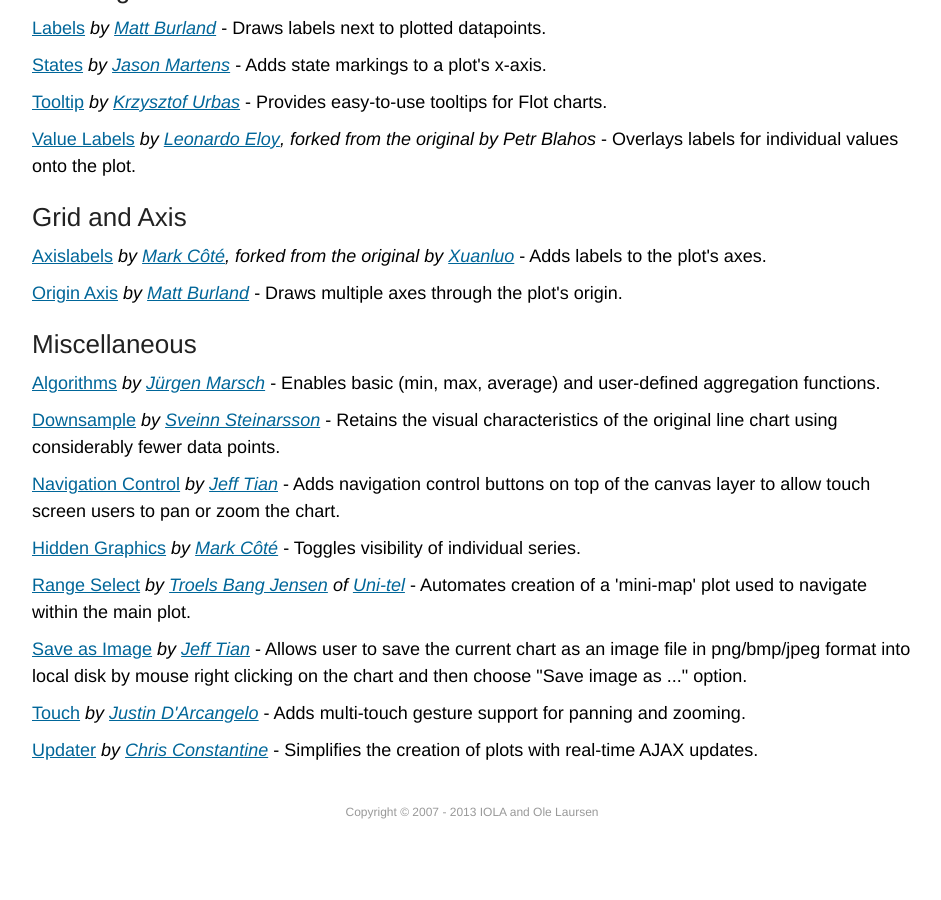
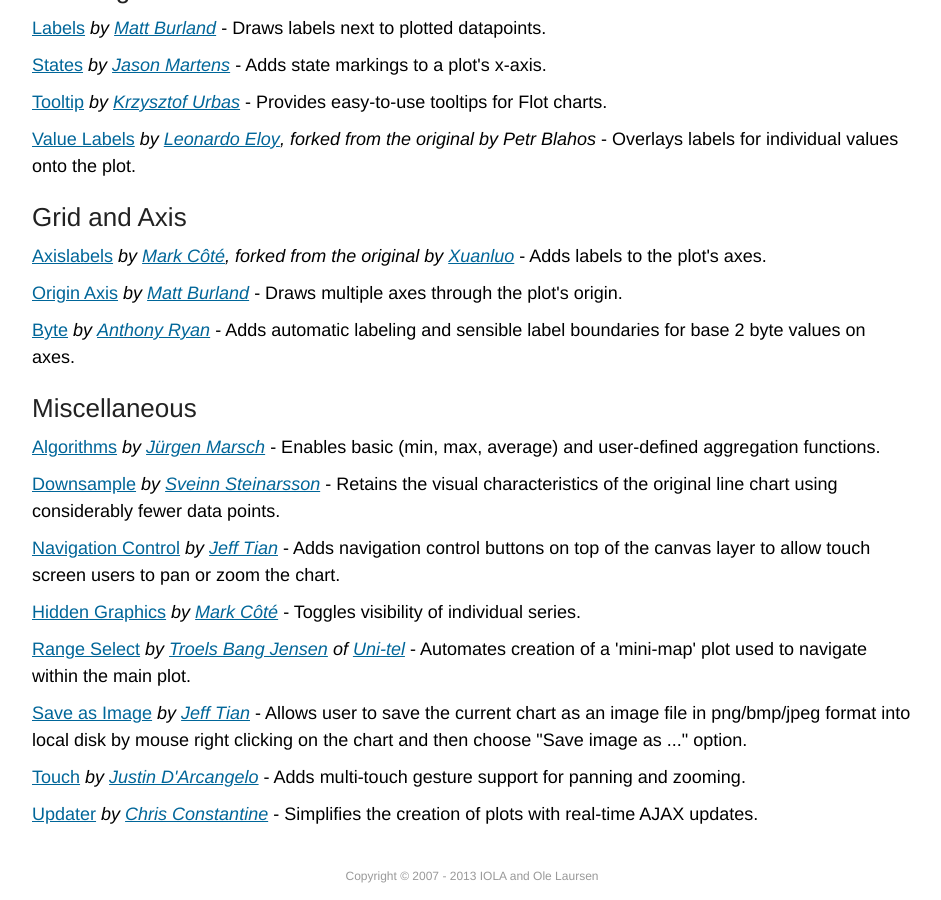
Before and after one commit to flot/flot.github.com, a Jekyll site: the page built from plugins/index.html, in a window 1280 px wide and 900 px high, scrolled down 1374 px. Shown: the whole window, without its empty margins (168-1109 px from the left). Built offline with Jekyll 4.4.1, drawn with Linux system fonts in a browser that asks for light colours; Markdown is read by kramdown in place of the engine named in the settings; before the commit the page ends 2210 px from its top, so only the background shows below that.

Commit message:
Byte mode plugin for axis labels
A link to a byte mode plugin for axis labeling in Flot.

```diff
--- a/plugins/index.html
+++ b/plugins/index.html
@@ -126,6 +126,11 @@ Adds labels to the plot's axes.</p>
 <em>by <a href="https://github.com/burlandm">Matt Burland</a></em> -
 Draws multiple axes through the plot's origin.</p>
 
+<p><a href="https://github.com/whatbox/jquery.flot.byte">Byte</a>
+<em>by <a href="https://github.com/anthonyryan1">Anthony Ryan</a></em> -
+Adds automatic labeling and sensible label boundaries for base 2 byte values on axes.
+</p>
+
 <h3>Miscellaneous</h3>
 
 <p><a href="http://jumflot.jumware.com/examples/Experimental/Algorithm.html">Algorithms</a>
```
